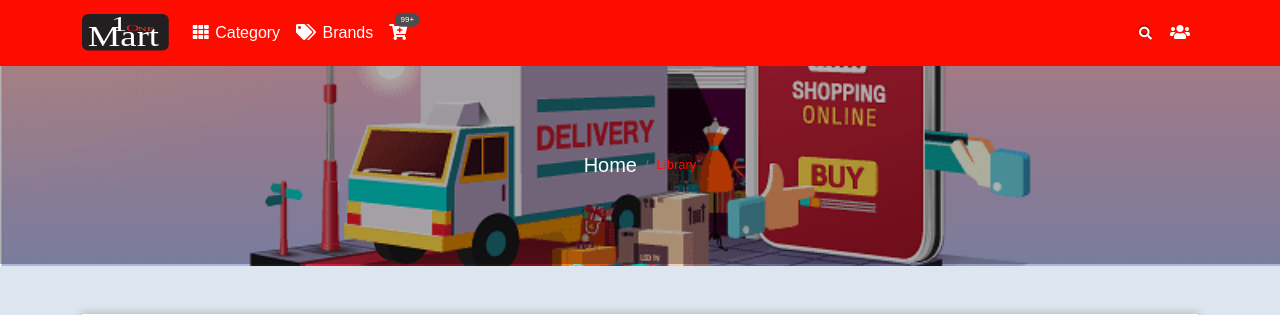
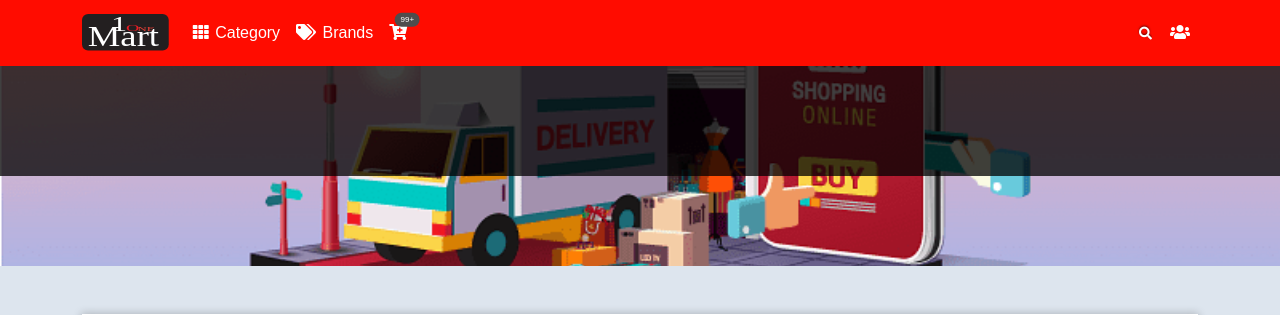
Before and after one commit to htetyinmin/One-Mart, a PHP site: page /product_details.php?id=1 in a window 1280 px wide. Shown: the top 315 px of the page. Run offline with PHP 8.4, Linux system fonts and the light colour scheme; data that the repository does not hold is empty.

Commit message:
modify detail page

```diff
--- a/assets/frontend/css/customize.css
+++ b/assets/frontend/css/customize.css
@@ -482,8 +482,8 @@ ul, ol {
 
 /*----------breadcrumb---------*/
 .bd_crumb {
-    padding: 84px 0;
-    background-color: rgba(2, 2, 2, 0.308);
+    padding: 40px 0;
+    background-color: rgb(0 0 0 / 75%);
 }
 
 .breadcrumb {
@@ -492,19 +492,18 @@ ul, ol {
     justify-content: center;
 }
 
-li.breadcrumb-item{
-    font-size: 20px;
+.breadcrumb-item{
+    text-align: center;
+    font-size: 40px;
     color: #fff;
-}
-
-li.breadcrumb-item a {
-    color: #fff;
-}
-
-.breadcrumb-item.active {
-    font-size: 13px;
-    cursor: pointer;
-    color: rgb(255, 15, 0);
+    margin-bottom: 30px;
+}
+
+.pill{
+    width: 100px;
+    background: #ff0c00;
+    margin: 20px 690px;
+    border-radius: 30px;
 }
 
 
--- a/product_details.php
+++ b/product_details.php
@@ -25,6 +25,13 @@
     $related_subs=$statement->fetchALL(PDO::FETCH_ASSOC);
     // var_dump($related_subs);
 
+    // for brand
+    $sql="SELECT * FROM brand where id=:brand_id";
+    $statement=$connect->prepare($sql);
+    $statement->bindParam(':brand_id',$brand_id);
+    $statement->execute();
+    $brand=$statement->fetch();
+
 ?>
 
 
@@ -32,19 +39,9 @@
 <div class="bg_image">
     <!-- Breadcrumb -->
     <div class="bd_crumb">
-        <div class="container">
-        <nav aria-label="breadcrumb">
-            <ol class="breadcrumb">
-            <li class="breadcrumb-item"><a href="#">Home</a></li>
-            <li class="breadcrumb-item active" aria-current="page">Library</li>
-            </ol>
-        </nav>
-        <!-- <nav style="--bs-breadcrumb-divider: '>';" aria-label="breadcrumb">
-            <ol class="breadcrumb">
-                <li class="breadcrumb-item"><a href="./index.html">Home</a></li>
-                <li class="breadcrumb-item active" aria-current="page">Profile</li>
-            </ol>
-        </nav>-->
+        <h3 class="breadcrumb-item"><?= $detail_name ?></h3>
+        <div class="pill">
+            <p class="text-center" aria-current="page"><?= $brand['name'] ?></p>
         </div>
     </div>
 </div>
```
